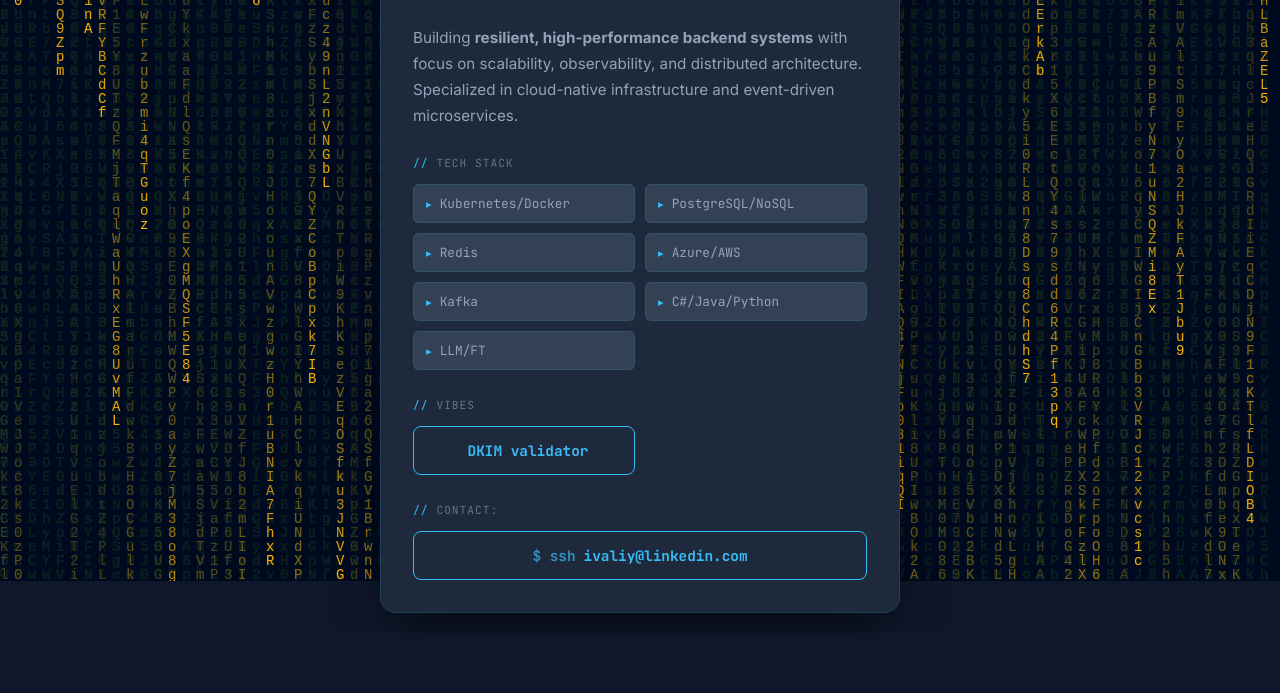
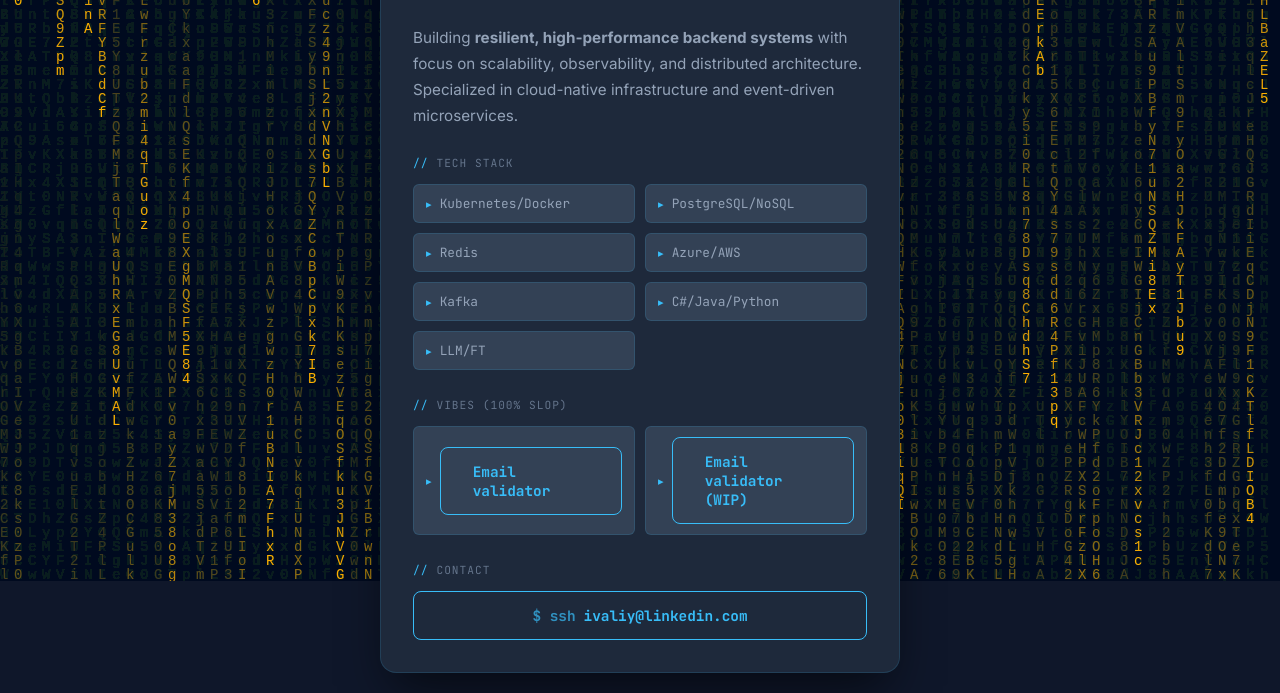
Before and after one commit to iviv/sites, a website: page index.html in a window 1280 px wide. Shown: the part 219-912 px from the top of the page. Before the commit the page ends 852 px from the top, so only its background shows below. Drawn offline with Linux system fonts and the light colour scheme.

Commit message:
Update index.html

```diff
--- a/index.html
+++ b/index.html
@@ -424,13 +424,12 @@
                 <div class="tech-item">LLM/FT</div>
             </div>
 
-            <div class="section-title">Vibes</div>
-             <div class="tech-grid">
-               <a href="dkimsignaturevalidator.html" class="vibe-button" target="_blank">
-                DKIM validator
-            </a>
+             <div class="section-title">Vibes (100% Slop)</div>
+            <div class="tech-grid">
+             <div class="tech-item"><a href="dkimsignaturevalidator.html" class="vibe-button" target="_blank">Email validator</a></div>
+             <div class="tech-item"><a href="v2_index.hmlt" class="vibe-button" target="_blank">Email validator (WIP)</a></div>
             </div>
-            <div class="section-title">Contact:</div>
+            <div class="section-title">Contact</div>
             <a href="https://www.linkedin.com/in/ivaliy" class="connect-button" target="_blank">
                 ivaliy@linkedin.com
             </a>
```
